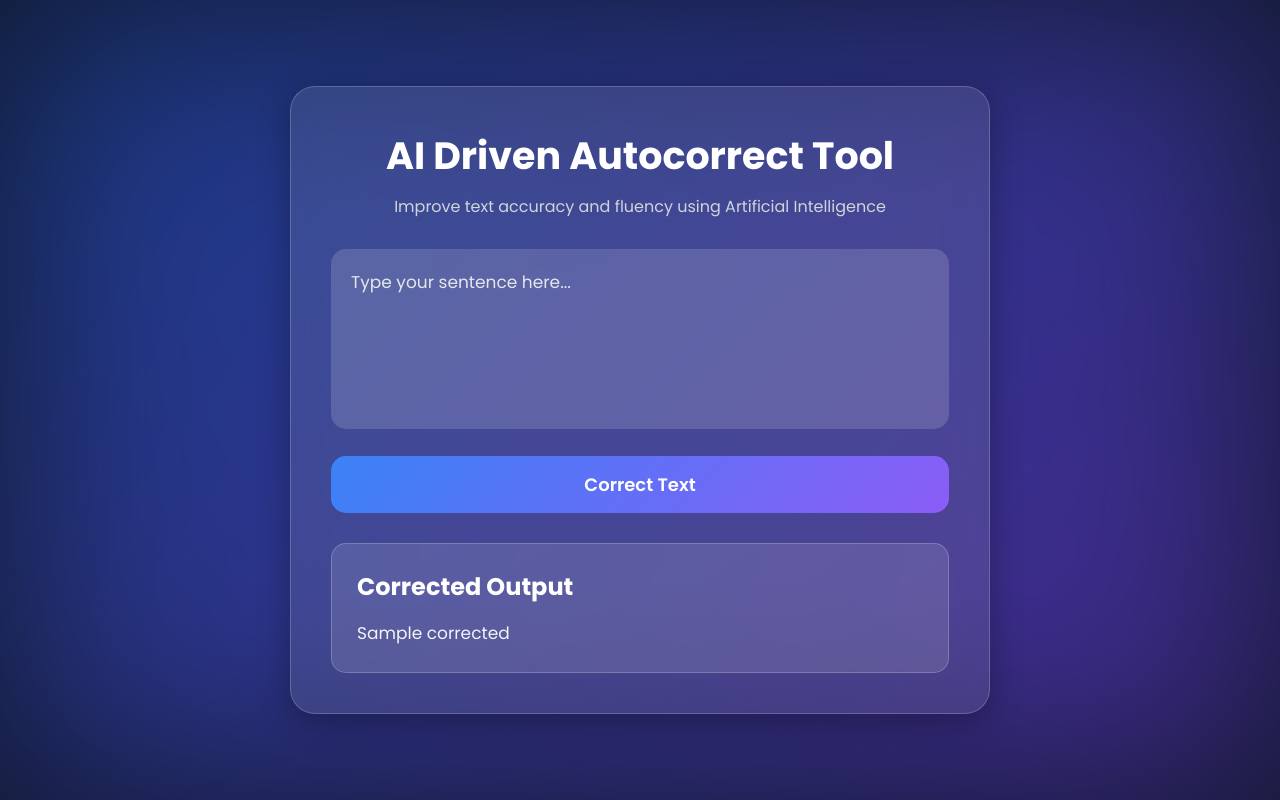
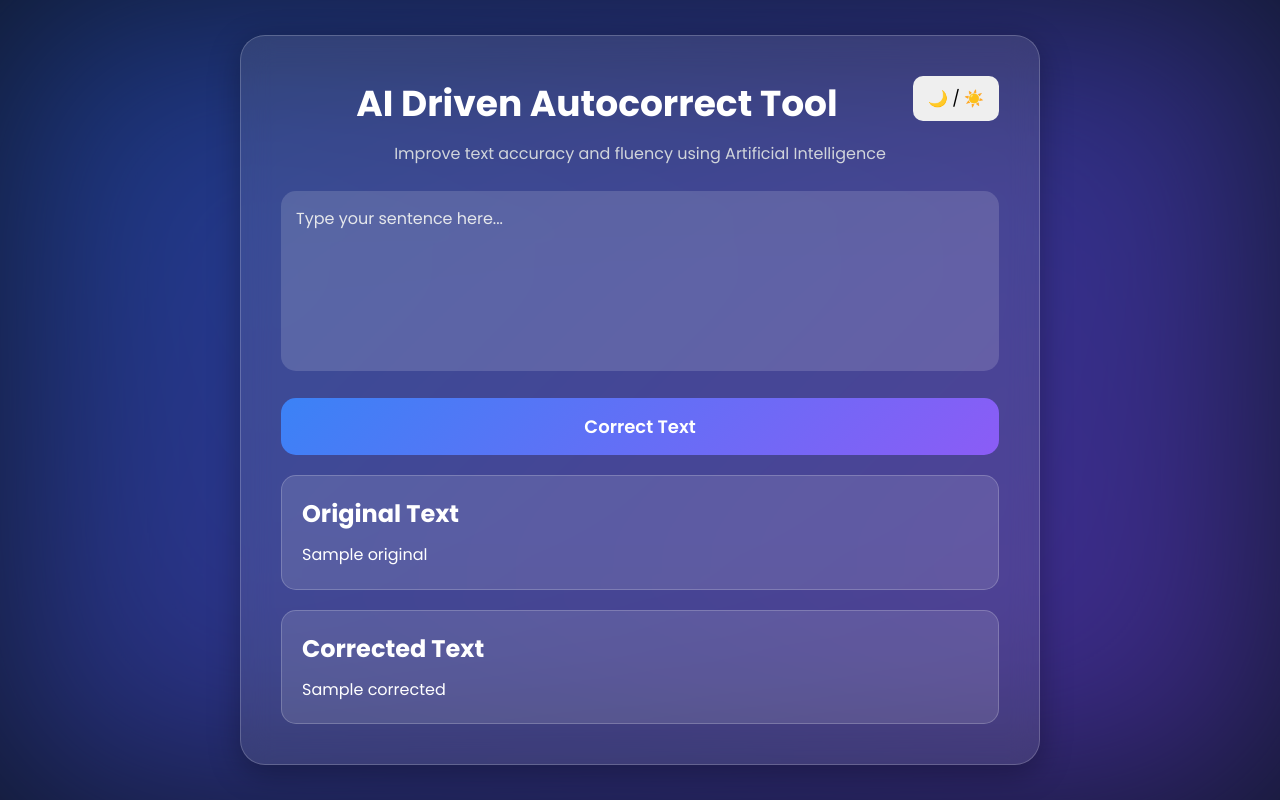
Before and after one commit to sanjaysahoo99/AI-autocorrect-tool, a Flask app: template templates/index.html in a window 1280 px wide. Run offline with Flask 3, Linux system fonts and the light colour scheme; the template is opened without the code that fills it: most values are stand-ins (such as "Sample title", 1, 10 or a date in 2020).

Commit message:
DARK MODE ON/OFF UPGRADE

```diff
--- a/static/style.css
+++ b/static/style.css
@@ -2,7 +2,7 @@
 margin:0;
 padding:0;
 box-sizing:border-box;
-    font-family:'Poppins', sans-serif;
+font-family:'Poppins',sans-serif;
 }
 
 body{
@@ -26,7 +26,7 @@ body{
 .container{
 position:relative;
 width:90%;
-    max-width:700px;
+max-width:800px;
 padding:40px;
 border-radius:25px;
 background:rgba(255,255,255,0.1);
@@ -34,73 +34,105 @@ body{
 border:1px solid rgba(255,255,255,0.2);
 box-shadow:0 8px 32px rgba(0,0,0,0.3);
 color:white;
+z-index:1;
+}
+
+.theme-btn{
+float:right;
+padding:10px 15px;
+border:none;
+border-radius:10px;
+cursor:pointer;
+font-size:16px;
+margin-bottom:15px;
 }
 
 h1{
 text-align:center;
-    font-size:38px;
+font-size:36px;
 margin-bottom:10px;
-    font-weight:700;
 }
 
 .subtitle{
 text-align:center;
-    margin-bottom:30px;
 color:#d1d5db;
-    font-size:16px;
+margin-bottom:25px;
 }
 
 textarea{
 width:100%;
 height:180px;
-    padding:20px;
+padding:15px;
 border:none;
 outline:none;
 resize:none;
 border-radius:15px;
-    font-size:17px;
+font-size:16px;
 background:rgba(255,255,255,0.15);
 color:white;
-    margin-bottom:20px;
 }
 
 textarea::placeholder{
 color:#e5e7eb;
 }
 
-button{
+.correct-btn{
 width:100%;
+margin-top:20px;
 padding:15px;
 border:none;
 border-radius:15px;
 font-size:18px;
 font-weight:600;
+cursor:pointer;
 background:linear-gradient(135deg,#3b82f6,#8b5cf6);
 color:white;
-    cursor:pointer;
-    transition:0.3s ease;
 }
 
-button:hover{
+.correct-btn:hover{
 transform:translateY(-2px);
-    box-shadow:0 5px 20px rgba(0,0,0,0.3);
 }
 
 .result-box{
-    margin-top:30px;
-    padding:25px;
+margin-top:20px;
+padding:20px;
 border-radius:15px;
 background:rgba(255,255,255,0.12);
 border:1px solid rgba(255,255,255,0.2);
 }
 
 .result-box h2{
-    margin-bottom:15px;
-    color:#ffffff;
+margin-bottom:10px;
 }
 
 .result-box p{
-    font-size:17px;
 line-height:1.7;
-    color:#f3f4f6;
 }
+
+/* Light Mode */
+
+.light-mode{
+background:#f5f5f5;
+}
+
+.light-mode .container{
+background:white;
+color:#222;
+}
+
+.light-mode textarea{
+background:#f0f0f0;
+color:#222;
+}
+
+.light-mode textarea::placeholder{
+color:#666;
+}
+
+.light-mode .result-box{
+background:#f8f8f8;
+}
+
+.light-mode .subtitle{
+color:#555;
+}
--- a/templates/index.html
+++ b/templates/index.html
@@ -3,18 +3,22 @@
 <head>
 <meta charset="UTF-8">
 <meta name="viewport" content="width=device-width, initial-scale=1.0">
-    <title>AI Autocorrect Tool</title>
+<title>AI Driven Autocorrect Tool</title>
 
 <link rel="stylesheet" href="{{ url_for('static', filename='style.css') }}">
 
 <link href="https://fonts.googleapis.com/css2?family=Poppins:wght@300;400;500;600;700&display=swap" rel="stylesheet">
+
 </head>
-
 <body>
 
 <div class="background"></div>
 
 <div class="container">
+
+<button id="themeToggle" class="theme-btn">
+🌙 / ☀️
+</button>
 
 <h1>AI Driven Autocorrect Tool</h1>
 
@@ -27,10 +31,9 @@
 <textarea
 name="text"
 placeholder="Type your sentence here..."
-                required
-            ></textarea>
+required></textarea>
 
-            <button type="submit">
+<button type="submit" class="correct-btn">
 Correct Text
 </button>
 
@@ -39,16 +42,47 @@
 {% if corrected %}
 
 <div class="result-box">
+<h2>Original Text</h2>
+<p>{{ original }}</p>
+</div>
 
-            <h2>Corrected Output</h2>
-
+<div class="result-box">
+<h2>Corrected Text</h2>
 <p>{{ corrected }}</p>
-
 </div>
 
 {% endif %}
 
 </div>
 
+<script>
+
+const toggleBtn = document.getElementById("themeToggle");
+
+toggleBtn.addEventListener("click", () => {
+
+document.body.classList.toggle("light-mode");
+
+if(document.body.classList.contains("light-mode")){
+localStorage.setItem("theme","light");
+}
+else{
+localStorage.setItem("theme","dark");
+}
+
+});
+
+window.onload = () => {
+
+const savedTheme = localStorage.getItem("theme");
+
+if(savedTheme === "light"){
+document.body.classList.add("light-mode");
+}
+
+};
+
+</script>
+
 </body>
 </html>
```
Lines whose indentation alone changed are shown as unchanged.
